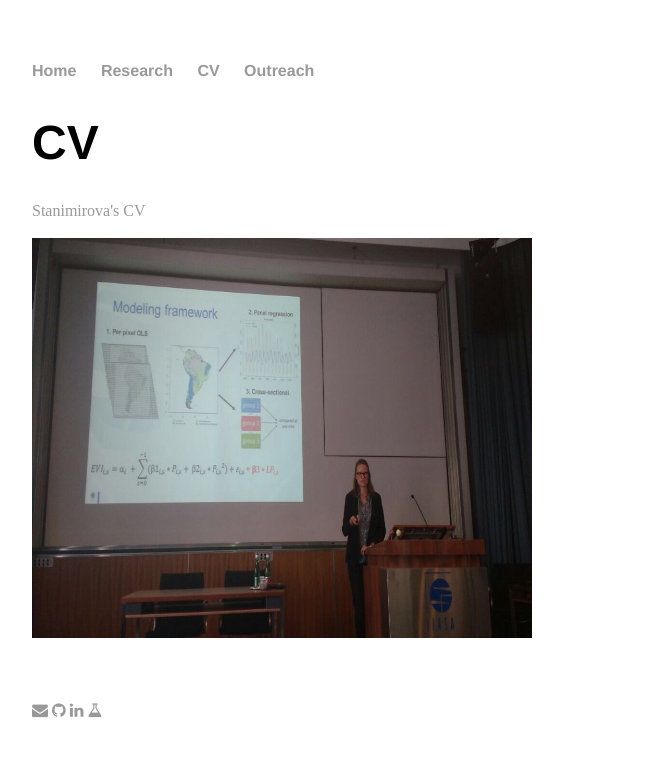
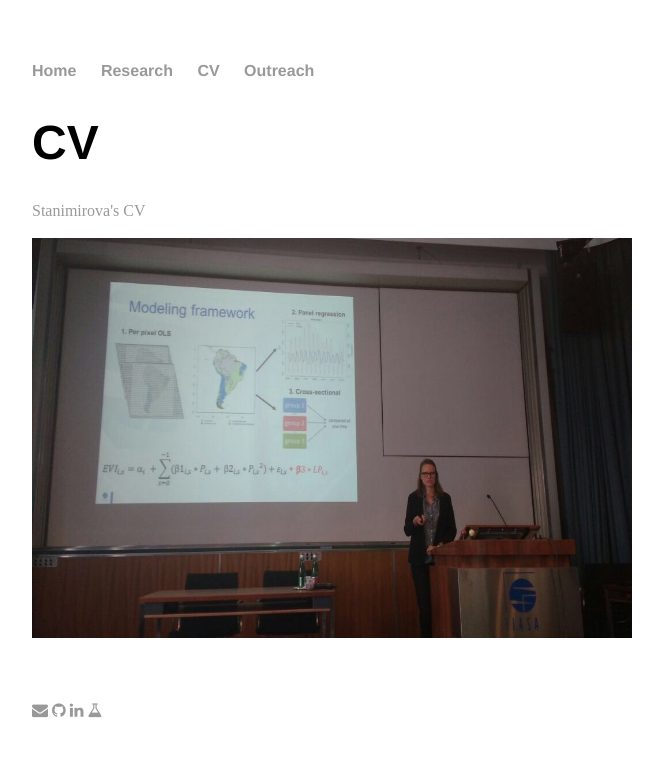
Before and after one commit to rkstan/rkstan.github.io, a Jekyll site: the page built from cv/index.html, in a window 1280 px wide. Shown: the top 757 px of the page, without its empty margins (160-823 px from the left). Built offline with Jekyll 4.4.1, drawn with Linux system fonts in a browser that asks for light colours.

Commit message:
changed image dimensions

```diff
--- a/cv/index.html
+++ b/cv/index.html
@@ -8,7 +8,7 @@ title: CV
 
 		<a href="Stanimirova_CV_web.pdf">Stanimirova's CV</a> <br>
 		<br>
-		<img style="float: center;" src="../images/Stanimirova_final_colloquium_IIASA.JPG" height="400" width="500">
+		<img style="float: center;" src="../images/Stanimirova_final_colloquium_IIASA.JPG" height="400" width="600">
 
 
 
```
